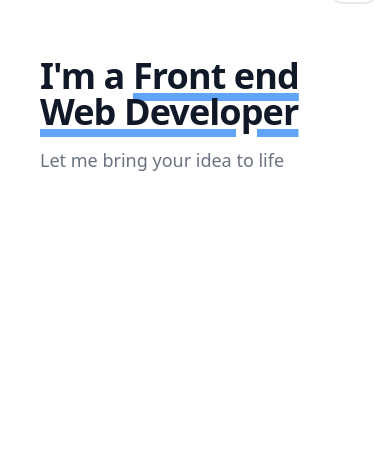
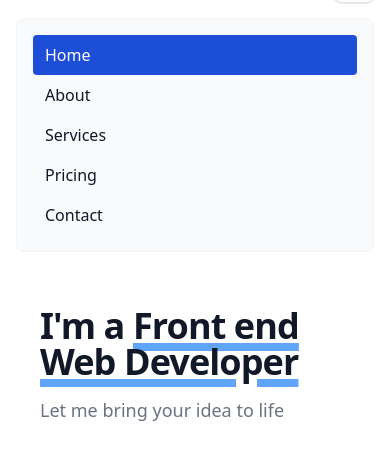
Before and after one commit to bbreuer/dev2, a plain HTML site: page index.html in a window 390 px wide. Both pictures are taken after a click on the button "Open main menu". Shown: the part 54-514 px from the top of the page. Drawn offline with Linux system fonts and the light colour scheme.

Commit message:
Add files via upload

```diff
--- a/index.html
+++ b/index.html
@@ -11,7 +11,7 @@
 
 <nav class="bg-white border-gray-200 dark:bg-gray-900">
     <div class="max-w-screen-xl flex flex-wrap items-center justify-between mx-auto p-4">
-      <a href="https://flowbite.com/" class="flex items-center space-x-3 rtl:space-x-reverse">
+      <a href="" class="flex items-center space-x-3 rtl:space-x-reverse">
           <img src="https://www.svgrepo.com/show/249559/browser-web-development.svg" class="h-8" alt="Breuer Logo" />
           <span class="self-center text-2xl font-semibold whitespace-nowrap dark:text-white">Breuer Web Dev</span>
       </a>
@@ -53,5 +53,7 @@
 
 </body>
 
+<script src="menu.js"></script>
+
 
 </html>
--- /dev/null
+++ b/menu.js
@@ -0,0 +1,8 @@
+document.addEventListener('DOMContentLoaded', function () {
+    const button = document.querySelector('[data-collapse-toggle="navbar-default"]');
+    const menu = document.getElementById('navbar-default');
+
+    button.addEventListener('click', function () {
+      menu.classList.toggle('hidden');
+    });
+  });
```
